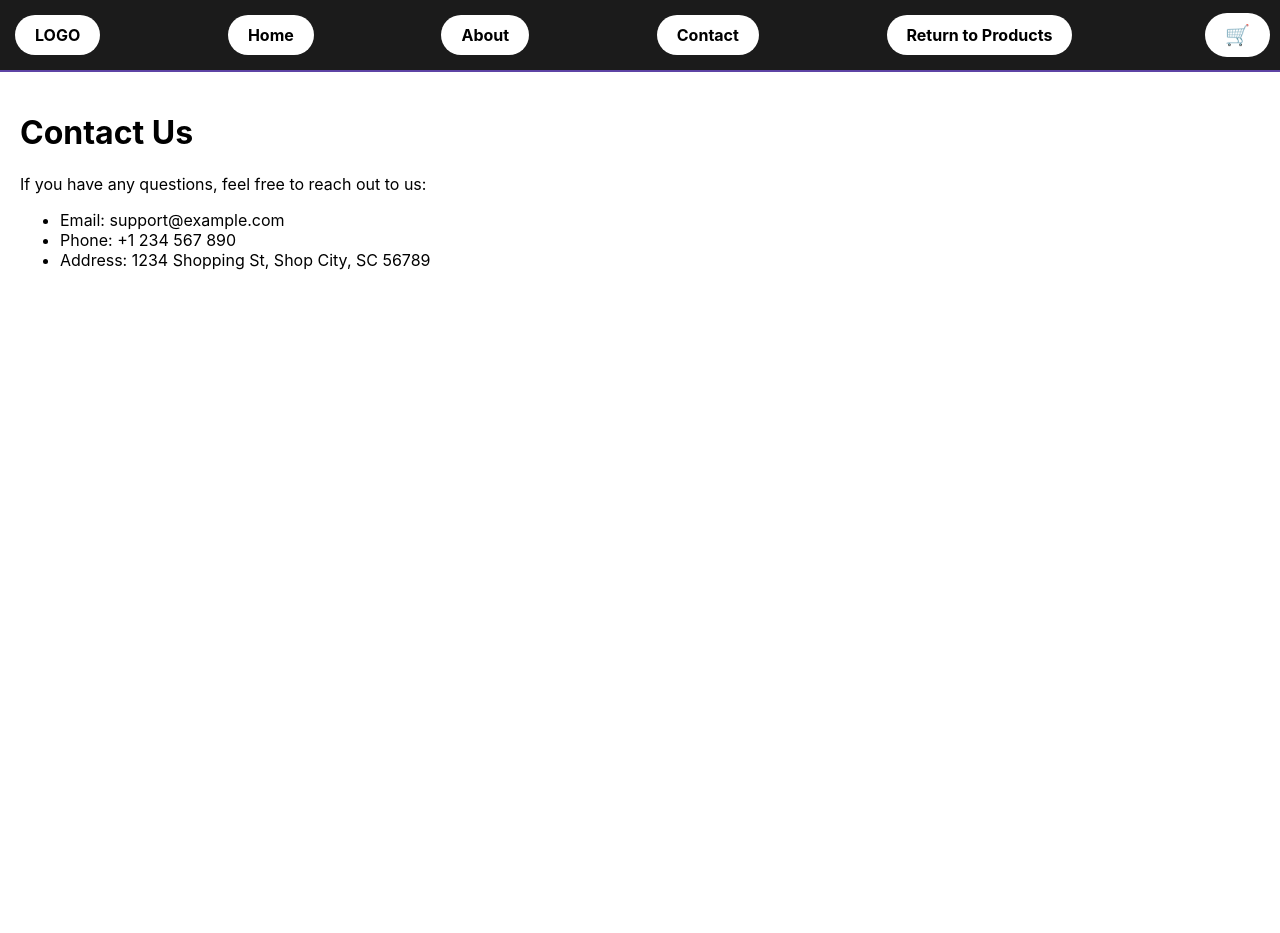
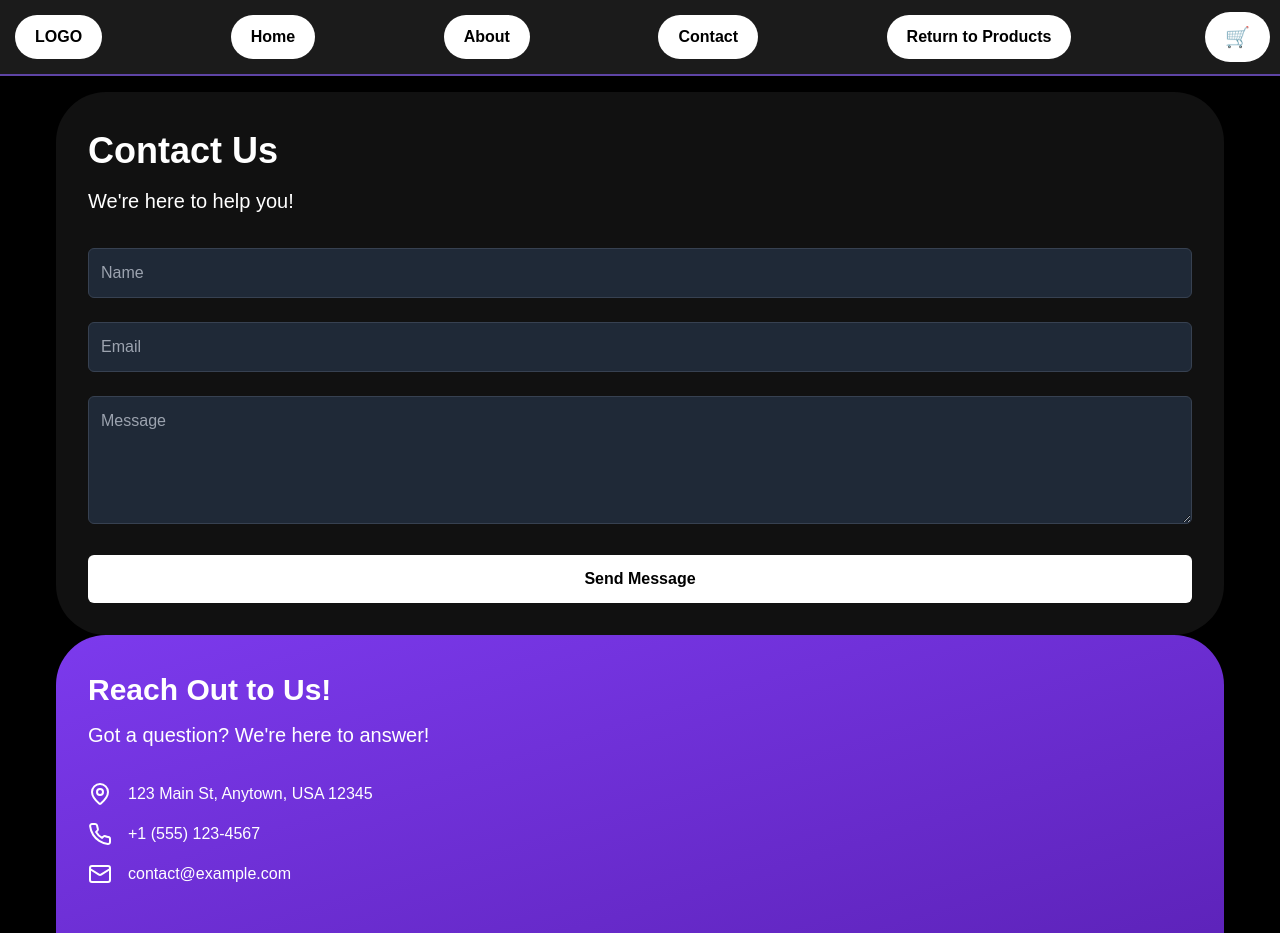
Before and after one commit to THE-DEEPDAS/Project-Saarthi, a React (Create React App) app: page /contact in a window 1280 px wide. Shown: the top 933 px of the page. Before the commit the page ends 800 px from the top, so only its background shows below. Built offline with nearby package versions, Linux system fonts and the light colour scheme.

Commit message:
made contact page

```diff
--- a/public/index.html
+++ b/public/index.html
@@ -24,7 +24,7 @@
       work correctly both with client-side routing and a non-root public URL.
       Learn how to configure a non-root public URL by running `npm run build`.
     -->
-    <title>React App</title>
+    <title>Saarthi - Notes Webapp</title>
   </head>
   <body>
     <noscript>You need to enable JavaScript to run this app.</noscript>
--- a/src/App.js
+++ b/src/App.js
@@ -1,9 +1,10 @@
 import React from 'react';
+import './globals.css';
 import { BrowserRouter as Router, Route, Routes } from 'react-router-dom';
 import Navbar from './Navbar'; // Import the Navbar component
 import Home from './components/pages/Home'; // Correct path to Home component
 import About from './components/pages/About'; // Correct path to About component
-import Contact from './components/pages/Contact'; // Correct path to Contact component
+import ContactPage from './components/pages/ContactPage'; // Correct path to Contact component
 import Products from './components/pages/Products'; // Correct path to Products component
 import Cart from './components/pages/Cart'; // Correct path to Cart component
 
@@ -14,7 +15,7 @@ const App = () => {
       <Routes>
         <Route path="/" element={<Home />} />
         <Route path="/about" element={<About />} />
-        <Route path="/contact" element={<Contact />} />
+        <Route path="/contact" element={<ContactPage />} />
         <Route path="/products" element={<Products />} />
         <Route path="/cart" element={<Cart />} />
       </Routes>
--- a/src/components/pages/Contact.js
+++ /dev/null
@@ -1,17 +0,0 @@
-import React from 'react';
-
-const Contact = () => {
-  return (
-    <div style={{ padding: '20px' }}>
-      <h1>Contact Us</h1>
-      <p>If you have any questions, feel free to reach out to us:</p>
-      <ul>
-        <li>Email: support@example.com</li>
-        <li>Phone: +1 234 567 890</li>
-        <li>Address: 1234 Shopping St, Shop City, SC 56789</li>
-      </ul>
-    </div>
-  );
-};
-
-export default Contact;
--- /dev/null
+++ b/src/components/pages/ContactPage.js
@@ -0,0 +1,99 @@
+'use client'
+
+import { useState } from 'react'
+import { Button } from "./ui/Button.js"
+import { Input } from "./ui/Input.js"
+import { Textarea } from "./ui/Textarea.js"
+import './ui/Contact.css'
+import { MapPinIcon, PhoneIcon, MailIcon, FacebookIcon, TwitterIcon, LinkedinIcon } from "lucide-react"
+
+export default function ContactPage() {
+  const [hoverStates, setHoverStates] = useState({
+    name: false,
+    email: false,
+    message: false,
+  })
+
+  const handleHover = (field, isHovering) => {
+    setHoverStates(prev => ({ ...prev, [field]: isHovering }))
+  }
+
+  return (
+    <div className="contact-wrapper">
+      <div className="container">
+        <div className="contact-wrapper">
+          {/* Left Section */}
+          <div className="contact-form">
+            <h1>Contact Us</h1>
+            <p>We're here to help you!</p>
+            <form>
+              <div className="form-group">
+                <Input
+                  placeholder="Name"
+                  onMouseEnter={() => handleHover('name', true)}
+                  onMouseLeave={() => handleHover('name', false)}
+                />
+              </div>
+              <div className="form-group">
+                <Input
+                  type="email"
+                  placeholder="Email"
+                  onMouseEnter={() => handleHover('email', true)}
+                  onMouseLeave={() => handleHover('email', false)}
+                />
+              </div>
+              <div className="form-group">
+                <Textarea
+                  placeholder="Message"
+                  onMouseEnter={() => handleHover('message', true)}
+                  onMouseLeave={() => handleHover('message', false)}
+                />
+              </div>
+              <Button>
+                Send Message
+              </Button>
+            </form>
+          </div>
+
+          {/* Right Section */}
+          <div className="contact-info">
+            <h2>Reach Out to Us!</h2>
+            <p>Got a question? We're here to answer!</p>
+            <div className="contact-details">
+              <div className="contact-item">
+                <MapPinIcon size={24} />
+                <span>123 Main St, Anytown, USA 12345</span>
+              </div>
+              <div className="contact-item">
+                <PhoneIcon size={24} />
+                <span>+1 (555) 123-4567</span>
+              </div>
+              <div className="contact-item">
+                <MailIcon size={24} />
+                <span>contact@example.com</span>
+              </div>
+            </div>
+            <div className="social-icons">
+              <FacebookIcon size={24} />
+              <TwitterIcon size={24} />
+              <LinkedinIcon size={24} />
+            </div>
+          </div>
+        </div>
+      </div>
+
+      {/* Footer */}
+      {/* <footer>
+        <div className="container">
+          <div className="footer-content">
+            <p>&copy; 2023 Your Company. All rights reserved.</p>
+            <div>
+              <a href="#">Privacy Policy</a>
+              <a href="#">Terms of Service</a>
+            </div>
+          </div>
+        </div>
+      </footer> */}
+    </div>
+  )
+}
--- /dev/null
+++ b/src/components/pages/ui/Button.js
@@ -0,0 +1,12 @@
+import React from 'react'
+
+export function Button({ children, className, ...props }) {
+  return (
+    <button
+      className={`px-4 py-2 rounded-md font-medium focus:outline-none focus:ring-2 focus:ring-offset-2 ${className}`}
+      {...props}
+    >
+      {children}
+    </button>
+  )
+}
--- /dev/null
+++ b/src/components/pages/ui/Contact.css
@@ -0,0 +1,204 @@
+/* Global styles */
+* {
+    box-sizing: border-box;
+    margin: 0;
+    padding: 0;
+  }
+
+  body {
+    font-family: sans-serif;
+    background-color: black;
+    color: white;
+    min-height: 100vh;
+    display: flex;
+    flex-direction: column;
+  }
+
+  .container {
+    width: 100%;
+    max-width: 1200px;
+    margin: 0 auto;
+    padding: 1rem;
+  }
+
+  /* Layout */
+  .contact-wrapper {
+    display: flex;
+    flex-direction: column;
+    min-height: calc(100vh - 80px);
+    width: 100%;
+  }
+
+  .contact-content {
+    display: flex;
+    flex-direction: column;
+    flex-grow: 1;
+  }
+
+  @media (min-width: 1024px) {
+    .contact-content {
+        display: flex;
+      flex-direction: row;
+    }
+  }
+
+  .contact-form,
+  .contact-info {
+    flex: 1;
+    padding: 2rem;
+    display: flex;
+    border-radius: 50px;
+    flex-direction: column;
+  }
+
+  .contact-form {
+    background-color: #111;
+  }
+
+  .contact-info {
+    background: linear-gradient(to bottom right, #7C3AED, #5B21B6);
+    border-top-left-radius: 50px;
+    border-bottom-left-radius: 50px;
+  }
+
+  /* Typography */
+  h1 {
+    font-size: 2.25rem;
+    font-weight: bold;
+    margin-bottom: 0.5rem;
+  }
+
+  h2 {
+    font-size: 1.875rem;
+    font-weight: bold;
+    margin-bottom: 0.5rem;
+  }
+
+  p {
+    font-size: 1.25rem;
+    margin-bottom: 2rem;
+  }
+
+  /* Form elements */
+  form {
+    display: flex;
+    flex-direction: column;
+    gap: 1.5rem;
+  }
+
+  .form-group {
+    position: relative;
+  }
+
+  input,
+  textarea {
+    width: 100%;
+    padding: 0.75rem;
+    background-color: #1F2937;
+    border: 1px solid #374151;
+    border-radius: 0.375rem;
+    color: white;
+    transition: all 0.3s ease;
+  }
+
+  input:focus,
+  textarea:focus {
+    outline: none;
+    border-color: #8B5CF6;
+    box-shadow: 0 0 0 3px rgba(139, 92, 246, 0.5);
+  }
+
+  textarea {
+    min-height: 8rem;
+    resize: vertical;
+  }
+
+  .form-group::after {
+    content: '';
+    position: absolute;
+    bottom: 0;
+    left: 0;
+    height: 2px;
+    width: 0;
+    background-color: #8B5CF6;
+    transition: width 0.3s ease;
+  }
+
+  .form-group:hover::after {
+    width: 100%;
+  }
+
+  button {
+    width: 100%;
+    padding: 0.75rem;
+    background-color: white;
+    color: black;
+    border: none;
+    border-radius: 0.375rem;
+    font-weight: 600;
+    cursor: pointer;
+    transition: all 0.3s ease;
+  }
+
+  button:hover {
+    background-color: #8B5CF6;
+    color: white;
+    transform: scale(1.05);
+  }
+
+  /* Contact info */
+  .contact-details {
+    flex-grow: 1;
+  }
+
+  .contact-item {
+    display: flex;
+    align-items: center;
+    margin-bottom: 1rem;
+  }
+
+  .contact-item svg {
+    margin-right: 1rem;
+  }
+
+  .social-icons {
+    display: flex;
+    gap: 1rem;
+    margin-top: 2rem;
+  }
+
+  .social-icons svg {
+    cursor: pointer;
+    transition: all 0.3s ease;
+  }
+
+  .social-icons svg:hover {
+    color: #60A5FA;
+    transform: scale(1.1);
+  }
+
+
+  /* Responsive adjustments */
+  @media (max-width: 1023px) {
+    .contact-form,
+    .contact-info {
+      padding: 1.5rem;
+      border-radius: 0;
+    }
+
+    .contact-content {
+      flex-direction: column;
+    }
+
+    h1 {
+      font-size: 2rem;
+    }
+
+    h2 {
+      font-size: 1.5rem;
+    }
+
+    p {
+      font-size: 1rem;
+    }
+  }
--- /dev/null
+++ b/src/components/pages/ui/Input.js
@@ -0,0 +1,10 @@
+import React from 'react'
+
+export function Input({ className, ...props }) {
+  return (
+    <input
+      className={`w-full px-3 py-2 bg-gray-800 border border-gray-700 rounded-md focus:outline-none focus:ring-2 focus:ring-purple-500 ${className}`}
+      {...props}
+    />
+  )
+}
--- /dev/null
+++ b/src/components/pages/ui/Textarea.js
@@ -0,0 +1,10 @@
+import React from 'react'
+
+export function Textarea({ className, ...props }) {
+  return (
+    <textarea
+      className={`w-full px-3 py-2 bg-gray-800 border border-gray-700 rounded-md focus:outline-none focus:ring-2 focus:ring-purple-500 ${className}`}
+      {...props}
+    />
+    )
+}
--- /dev/null
+++ b/src/globals.css
@@ -0,0 +1,36 @@
+@tailwind base;
+@tailwind components;
+@tailwind utilities;
+
+@layer utilities {
+  .transition-all {
+    transition-property: all;
+    transition-timing-function: cubic-bezier(0.4, 0, 0.2, 1);
+    transition-duration: 300ms;
+  }
+
+  .duration-300 {
+    transition-duration: 300ms;
+  }
+
+  .transform {
+    --tw-translate-x: 0;
+    --tw-translate-y: 0;
+    --tw-rotate: 0;
+    --tw-skew-x: 0;
+    --tw-skew-y: 0;
+    --tw-scale-x: 1;
+    --tw-scale-y: 1;
+    transform: translateX(var(--tw-translate-x)) translateY(var(--tw-translate-y)) rotate(var(--tw-rotate)) skewX(var(--tw-skew-x)) skewY(var(--tw-skew-y)) scaleX(var(--tw-scale-x)) scaleY(var(--tw-scale-y));
+  }
+
+  .hover\:scale-105:hover {
+    --tw-scale-x: 1.05;
+    --tw-scale-y: 1.05;
+  }
+
+  .hover\:scale-110:hover {
+    --tw-scale-x: 1.1;
+    --tw-scale-y: 1.1;
+  }
+}
--- /dev/null
+++ b/tailwind.config.js
@@ -0,0 +1,28 @@
+/** @type {import('tailwindcss').Config} */
+module.exports = {
+    content: [
+      "./app/**/*.{js,ts,jsx,tsx}",
+      "./pages/**/*.{js,ts,jsx,tsx}",
+      "./components/**/*.{js,ts,jsx,tsx}",
+    ],
+    theme: {
+      extend: {
+        colors: {
+          purple: {
+            500: '#8B5CF6',
+            600: '#7C3AED',
+            800: '#5B21B6',
+          },
+          gray: {
+            700: '#374151',
+            800: '#1F2937',
+            900: '#111827',
+          },
+          blue: {
+            400: '#60A5FA',
+          },
+        },
+      },
+    },
+    plugins: [],
+  }
```
Also changed, not shown: package.json (+10 -0 lines), src/components/placeholder.js (added), 1 other file (tests, documents, lock files or other folders).
